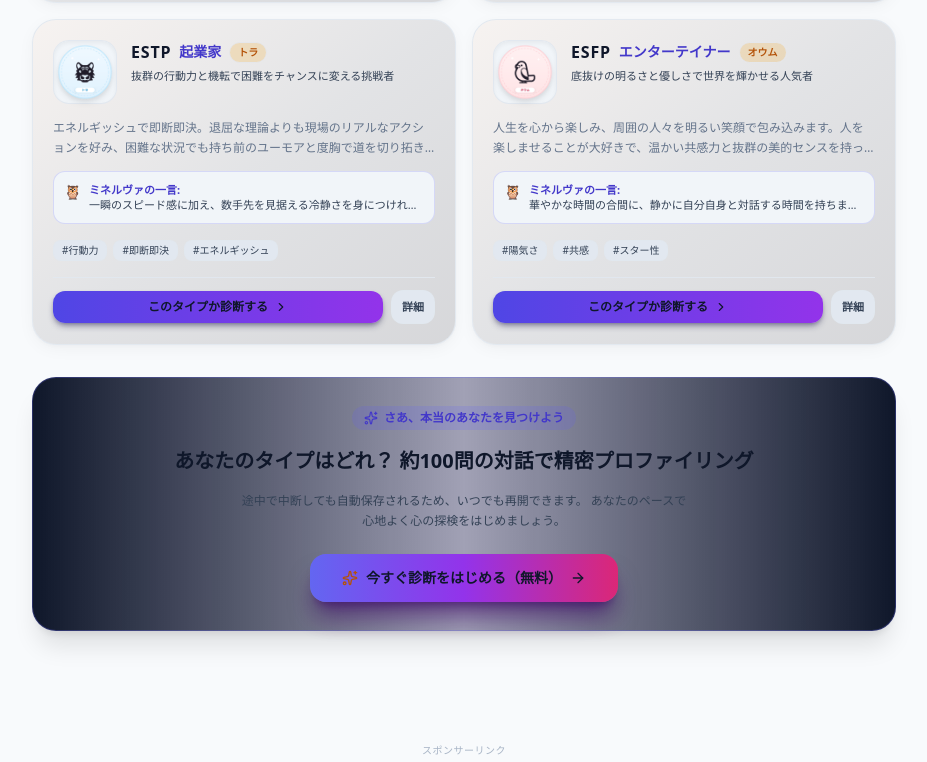
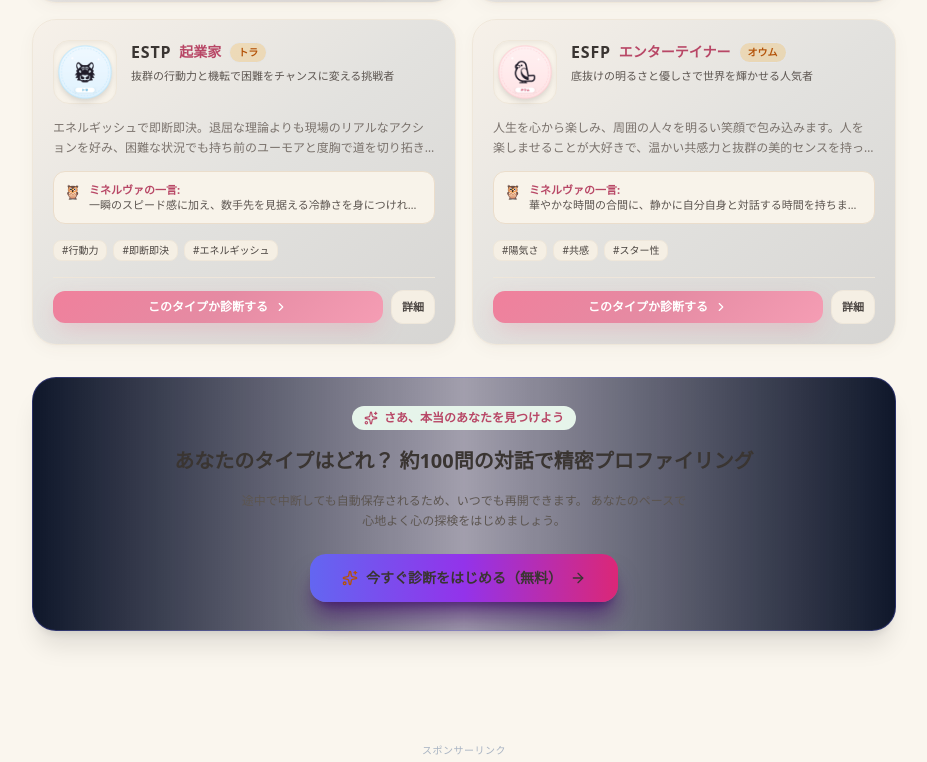
Before and after one commit to nako4747tamaru/my-project-2, a Next.js app: page / in a window 1280 px wide. Shown: the part 3316-4078 px from the top of the page, without its empty margins (176-1103 px from the left). Built offline with nearby package versions, Linux system fonts and the light colour scheme; no server answers.

Commit message:
style: ライトモードのカラーリング刷新（アイボリー背景＆パステルピンク・グリーン・イエロー配色と文字コントラスト最適化）

```diff
--- a/app/globals.css
+++ b/app/globals.css
@@ -3,11 +3,13 @@
 @tailwind utilities;
 
 :root {
-  --background: #f8fafc;
-  --foreground: #0f172a;
+  /* ライトモード：温かみのあるアイボリー背景＆濃いチャコール文字 */
+  --background: #FAF6EE;
+  --foreground: #3A3532;
 }
 
 html.dark {
+  /* ダークモード：既存の黒青（ダークネイビー）トーン */
   --background: #0c101c;
   --foreground: #f1f5f9;
 }
@@ -20,127 +22,222 @@ body {
 }
 
 /* ======================================================== */
-/* ライトモード（Light Mode）全般スタイリング */
+/* ライトモード（Light Mode）：アイボリー＆パステルピンク・グリーン・イエロー */
 /* ======================================================== */
 html.light {
   color-scheme: light;
 }
 
-/* メイン背景 & ヘッダー背景 */
+/* 1. ベース背景（アイボリー） */
+html.light,
+html.light body,
 html.light .bg-\[\#0C101C\] {
-  background-color: #f8fafc !important;
+  background-color: #FAF6EE !important;
 }
 
+/* ヘッダー背景（半透明アイボリー＋ブラー） */
+html.light header,
 html.light .bg-\[\#0C101C\]\/95,
 html.light .bg-\[\#0C101C\]\/90,
 html.light .bg-\[\#0C101C\]\/80 {
-  background-color: rgba(255, 255, 255, 0.94) !important;
+  background-color: rgba(250, 246, 238, 0.94) !important;
+  border-color: rgba(229, 220, 204, 0.85) !important;
 }
 
-/* カード & コンテナ背景 */
+/* 2. カード＆コンテナ背景（オフホワイト＆淡い温もり） */
 html.light .bg-\[\#141A29\],
 html.light .bg-\[\#141A2B\],
 html.light .bg-\[\#182033\],
-html.light .bg-\[\#101422\] {
-  background-color: #ffffff !important;
-  box-shadow: 0 4px 18px -2px rgba(15, 23, 42, 0.05), 0 2px 6px -1px rgba(15, 23, 42, 0.03);
+html.light .bg-\[\#101422\],
+html.light .bg-\[\#181F33\],
+html.light .bg-\[\#1A2238\],
+html.light .bg-\[\#151B2E\] {
+  background-color: #FFFDF7 !important;
+  border-color: #EFE8DC !important;
+  box-shadow: 0 4px 20px -3px rgba(78, 64, 52, 0.06), 0 2px 6px -1px rgba(78, 64, 52, 0.03);
 }
 
-/* チャット・インプット・子コンテナ背景 */
+/* 3. パステルカラー置き換え（ピンク・グリーン・イエロー） */
+
+/* 【パステルピンク】CTAボタン・強調エリア */
+html.light .from-indigo-600.to-purple-600,
+html.light .from-indigo-600.via-purple-600.to-pink-600 {
+  background-image: linear-gradient(135deg, #F0809C 0%, #E58BA3 50%, #F59DB4 100%) !important;
+  color: #FFFFFF !important;
+  box-shadow: 0 8px 24px -4px rgba(229, 139, 163, 0.4) !important;
+}
+
+html.light .from-indigo-600.to-purple-600:hover,
+html.light .from-indigo-600.via-purple-600.to-pink-600:hover {
+  background-image: linear-gradient(135deg, #EB7290 0%, #DC7B95 50%, #EF8FA8 100%) !important;
+}
+
+/* ヒーローグラデーション文字 */
+html.light .bg-gradient-to-r.from-indigo-300.via-purple-300.to-pink-300 {
+  background-image: linear-gradient(135deg, #E06D8A 0%, #745C97 50%, #4D8B6F 100%) !important;
+}
+
+/* 【ヒーロー上部バッジ＆中盤バナー】ダーク紫廃止 → パステルピンク / パステルイエロー / パステルグリーン */
+html.light .bg-indigo-950\/80,
+html.light .bg-indigo-950\/60,
+html.light .bg-indigo-950 {
+  background-color: #FDE8EE !important;
+  border-color: #F8C3D1 !important;
+  color: #B84766 !important;
+}
+
+html.light .bg-purple-950,
+html.light .bg-purple-950\/50,
+html.light .bg-purple-950\/60 {
+  background-color: #FFF8DC !important;
+  border-color: #F5E29E !important;
+  color: #9E7412 !important;
+}
+
+/* 16タイプ紹介上部の大型バナー（ダークグラデーションをパステルアイボリー＆ピンク・グリーンに刷新） */
+html.light .from-indigo-950\/80.via-purple-950\/50.to-\[\#0C101C\] {
+  background-image: linear-gradient(135deg, #FDE8EE 0%, #FFF8DC 50%, #E6F4EA 100%) !important;
+  border-color: #EBDDCB !important;
+  box-shadow: 0 10px 30px -5px rgba(229, 139, 163, 0.15) !important;
+}
+
+/* 4. 特徴ピル（3つの特徴バッジ）：パステルグリーン・ピンク・イエロー */
+html.light .bg-indigo-500\/20 {
+  background-color: #E6F4EA !important;
+  border-color: #BBE3C7 !important;
+  color: #397850 !important;
+}
+
+html.light .text-indigo-400 {
+  color: #397850 !important;
+}
+
+html.light .bg-purple-500\/20 {
+  background-color: #FFF8DC !important;
+  border-color: #F7E5A4 !important;
+  color: #A37617 !important;
+}
+
+html.light .text-purple-400 {
+  color: #A37617 !important;
+}
+
+html.light .bg-pink-500\/20 {
+  background-color: #FDE8EE !important;
+  border-color: #F8C3D1 !important;
+  color: #C04D6C !important;
+}
+
+html.light .text-pink-400 {
+  color: #C04D6C !important;
+}
+
+/* 5. チャットメッセージのライトモード対応 */
+/* マスコット吹き出し：やさしいアイボリーホワイト */
+html.light .bg-\[\#181F33\] {
+  background-color: #FFFDF9 !important;
+  color: #3A3532 !important;
+  border-color: #EFE4D2 !important;
+  box-shadow: 0 2px 10px -2px rgba(60, 50, 40, 0.05);
+}
+
+/* ユーザー吹き出し：明るく元気なパステルピンクローズ */
+html.light .from-\[\#6366F1\].to-\[\#7C3AED\] {
+  background-image: linear-gradient(135deg, #F0809C 0%, #E58BA3 100%) !important;
+  color: #FFFFFF !important;
+}
+
+/* マイルストーン応援吹き出し：パステルイエロー（温かい陽だまり） */
+html.light .from-\[\#25284A\].via-\[\#1D213B\].to-\[\#15192C\] {
+  background-image: linear-gradient(135deg, #FFF9E6 0%, #FFF4D0 50%, #FEEDBA 100%) !important;
+  border-color: #E6BF55 !important;
+  color: #4A3E1B !important;
+  box-shadow: 0 6px 18px -3px rgba(226, 185, 75, 0.25) !important;
+}
+
+/* 6. テキストカラー（濃いチャコール・ダークブラウン系で視認性を完全確保） */
+html.light .text-white,
+html.light .text-slate-100 {
+  color: #3A3532 !important;
+}
+
+html.light .text-slate-200 {
+  color: #4A4440 !important;
+}
+
+html.light .text-slate-300 {
+  color: #5C5550 !important;
+}
+
+html.light .text-slate-400 {
+  color: #7A726C !important;
+}
+
+/* 各種テキストハイライト */
+html.light .text-indigo-300,
+html.light .text-indigo-200 {
+  color: #B84766 !important;
+}
+
+html.light .text-purple-300 {
+  color: #9E7412 !important;
+}
+
+html.light .text-emerald-300 {
+  color: #2D6A4F !important;
+}
+
+html.light .text-blue-300 {
+  color: #2F6690 !important;
+}
+
+html.light .text-amber-300 {
+  color: #B45309 !important;
+}
+
+/* 7. ボタン・サブアクション（アイボリー＆パステル調） */
+html.light .bg-slate-800,
+html.light .bg-slate-800\/90,
+html.light .bg-slate-800\/80,
+html.light .bg-slate-800\/60 {
+  background-color: #F5EFE4 !important;
+  border-color: #E6DCcb !important;
+  color: #4A4440 !important;
+}
+
+html.light .bg-slate-800:hover,
+html.light .bg-slate-800\/90:hover {
+  background-color: #EDE4D5 !important;
+  color: #2F2A28 !important;
+}
+
+/* サブコンテナや入力欄 */
 html.light .bg-slate-900,
 html.light .bg-slate-900\/60,
 html.light .bg-slate-900\/80,
 html.light .bg-slate-900\/90 {
-  background-color: #f1f5f9 !important;
+  background-color: #F8F3EA !important;
+  border-color: #EBDDCB !important;
 }
 
 html.light .bg-slate-950,
 html.light .bg-slate-950\/60,
 html.light .bg-slate-950\/80,
 html.light .bg-slate-950\/90 {
-  background-color: #f8fafc !important;
+  background-color: #FAF5ED !important;
 }
 
-/* ボタンやバッジ背景 */
-html.light .bg-slate-800,
-html.light .bg-slate-800\/90,
-html.light .bg-slate-800\/80,
-html.light .bg-slate-800\/60 {
-  background-color: #e2e8f0 !important;
-  color: #1e293b !important;
-}
-
-/* テキストカラー（高コントラスト＆見やすさ向上） */
-html.light .text-white {
-  color: #0f172a !important;
-}
-
-html.light .text-slate-100 {
-  color: #0f172a !important;
-}
-
-html.light .text-slate-200 {
-  color: #1e293b !important;
-}
-
-html.light .text-slate-300 {
-  color: #334155 !important;
-}
-
-html.light .text-slate-400 {
-  color: #64748b !important;
-}
-
-/* 枠線・区切り線 */
+/* 8. 枠線・境界線の統一 */
 html.light .border-slate-800,
 html.light .border-slate-800\/80,
 html.light .border-slate-700,
 html.light .border-slate-700\/60,
 html.light .border-slate-700\/70,
 html.light .border-slate-700\/80 {
-  border-color: rgba(226, 232, 240, 0.95) !important;
+  border-color: #EFE7DA !important;
 }
 
-/* インディゴ / パープルアクセントのライト調整 */
-html.light .bg-indigo-950,
-html.light .bg-indigo-950\/40,
-html.light .bg-indigo-950\/60,
-html.light .bg-indigo-950\/80 {
-  background-color: #e0e7ff !important;
-  color: #3730a3 !important;
-}
-
-html.light .bg-purple-950,
-html.light .bg-purple-950\/50,
-html.light .bg-purple-950\/60 {
-  background-color: #f3e8ff !important;
-  color: #6b21a8 !important;
-}
-
-html.light .text-indigo-300 {
-  color: #4338ca !important;
-}
-
-html.light .text-indigo-200 {
-  color: #3730a3 !important;
-}
-
-html.light .text-purple-300 {
-  color: #7e22ce !important;
-}
-
-html.light .text-emerald-300 {
-  color: #047857 !important;
-}
-
-html.light .text-blue-300 {
-  color: #1d4ed8 !important;
-}
-
-html.light .text-amber-300 {
-  color: #b45309 !important;
-}
-
+/* 9. アニメーション & 印刷設定 */
 @keyframes fadeIn {
   from {
     opacity: 0;
```
